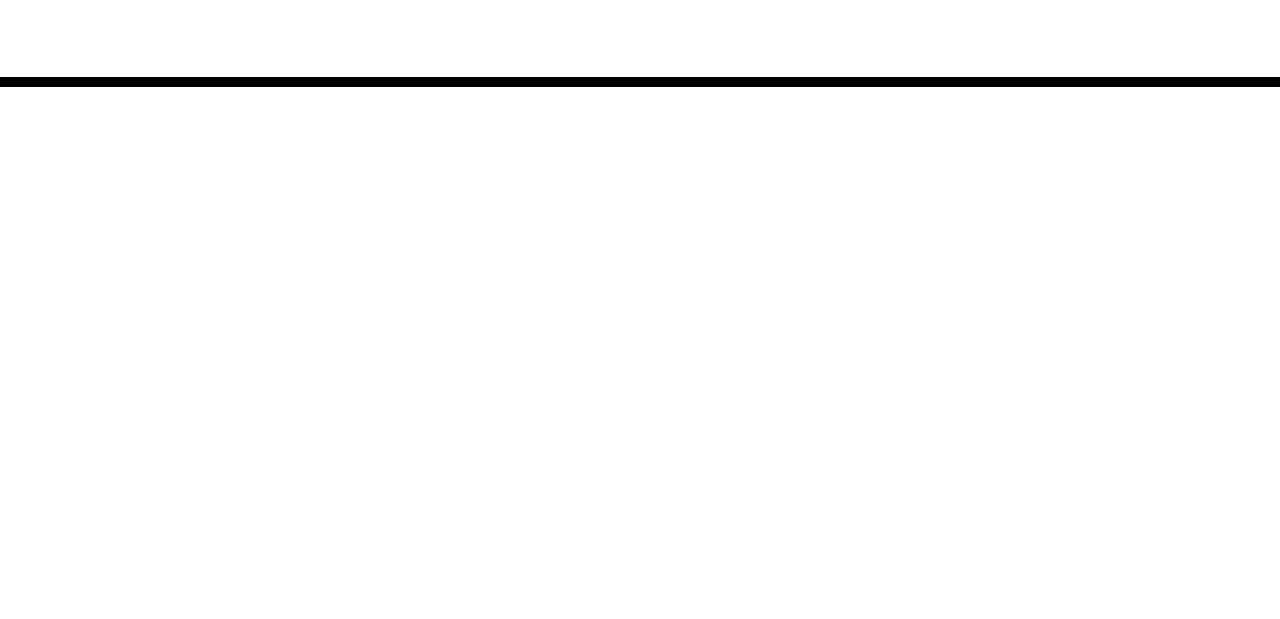
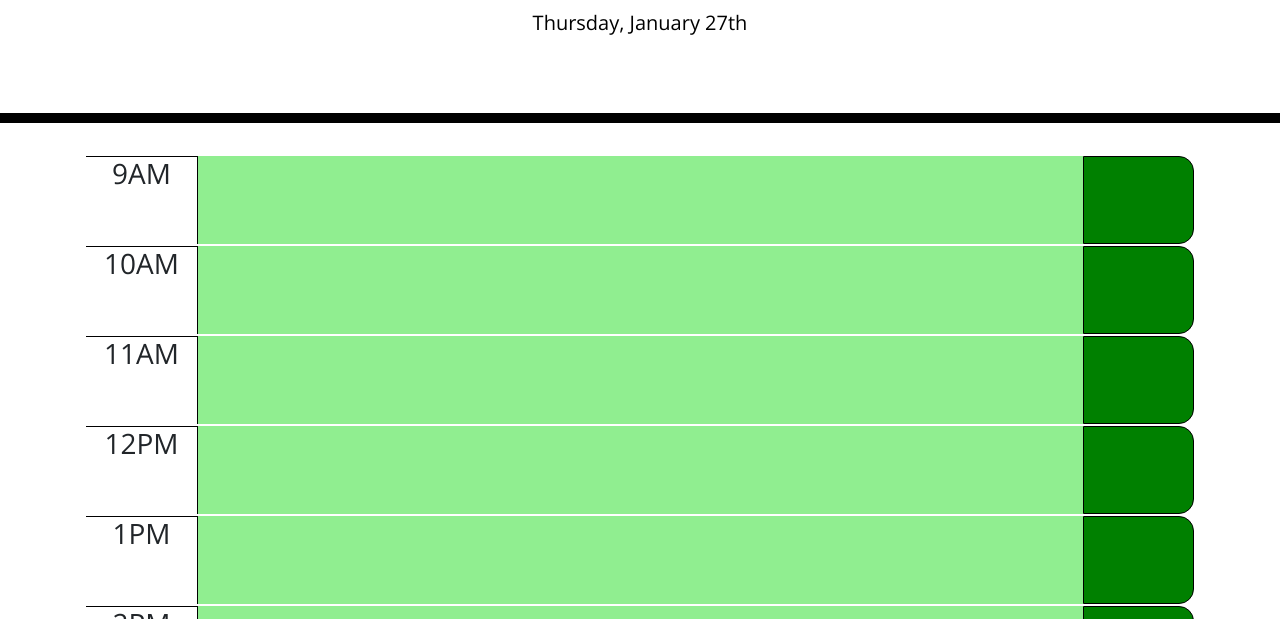
Before and after one commit to strudelAndCoffee/pencil-it-in-scheduler, a plain HTML site: page index.html in a window 1280 px wide. Shown: the part 181-800 px from the top of the page. Drawn offline with nearby package versions, Linux system fonts and the light colour scheme.

Commit message:
function to create time block elements added

```diff
--- a/index.html
+++ b/index.html
@@ -34,5 +34,6 @@
 
     <script src="https://code.jquery.com/jquery-3.4.1.min.js"></script>
     <script src="https://cdnjs.cloudflare.com/ajax/libs/moment.js/2.24.0/moment.min.js"></script>
+    <script src="./script.js"></script>
   </body>
 </html>
--- /dev/null
+++ b/script.js
@@ -0,0 +1,32 @@
+var today = moment().format("dddd, MMMM Do");
+$("#currentDay").text(today);
+
+var displayEl = document.querySelector(".container");
+
+var createTimeBlock = function() {
+    for (var i = 9; i <= 17; i++) {
+        var timeBlock = document.createElement("div");
+        timeBlock.className = "time-block";
+
+        var hourEl = document.createElement("h3");
+        hourEl.className = "time-block-hour";
+        hourEl.textContent = moment().hour(i).format("hA");
+        timeBlock.appendChild(hourEl);
+
+        var inputEl = document.createElement("textarea");
+        var inputId = "input-" + i;
+        inputEl.setAttribute("id", inputId);
+        inputEl.className = "time-block-input";
+        timeBlock.appendChild(inputEl);
+
+        var saveEl = document.createElement("p");
+        var saveId = "save-" + i;
+        saveEl.className = "time-block-save";
+        saveEl.setAttribute("id", saveId);
+        timeBlock.appendChild(saveEl);
+
+        displayEl.appendChild(timeBlock);
+    }
+};
+
+createTimeBlock();
--- a/style.css
+++ b/style.css
@@ -25,10 +25,39 @@ textarea{
   white-space: pre-wrap;
 }
 
+/* Begin added style */
+.container {
+  text-align: center;
+}
+
 .time-block{
-  text-align: center;
+  border: 1px solid white;
   border-radius: 15px;
+  display: flex;
+  flex-direction: row;
+  justify-content: flex-end;
+  align-items: stretch;
+  height: 90px;
 }
+
+.time-block-hour {
+  width: 10%;
+  border-top: 1px solid black;
+}
+
+.time-block-input {
+  width: 80%;
+  background-color: lightGreen;
+}
+
+.time-block-save {
+  width: 10%;
+  height: 100%;
+  border: 1px solid black;
+  border-radius: 0 15px 15px 0;
+  background-color: green;
+}
+/* End added style */
 
 .row {
   white-space: pre-wrap;
```
